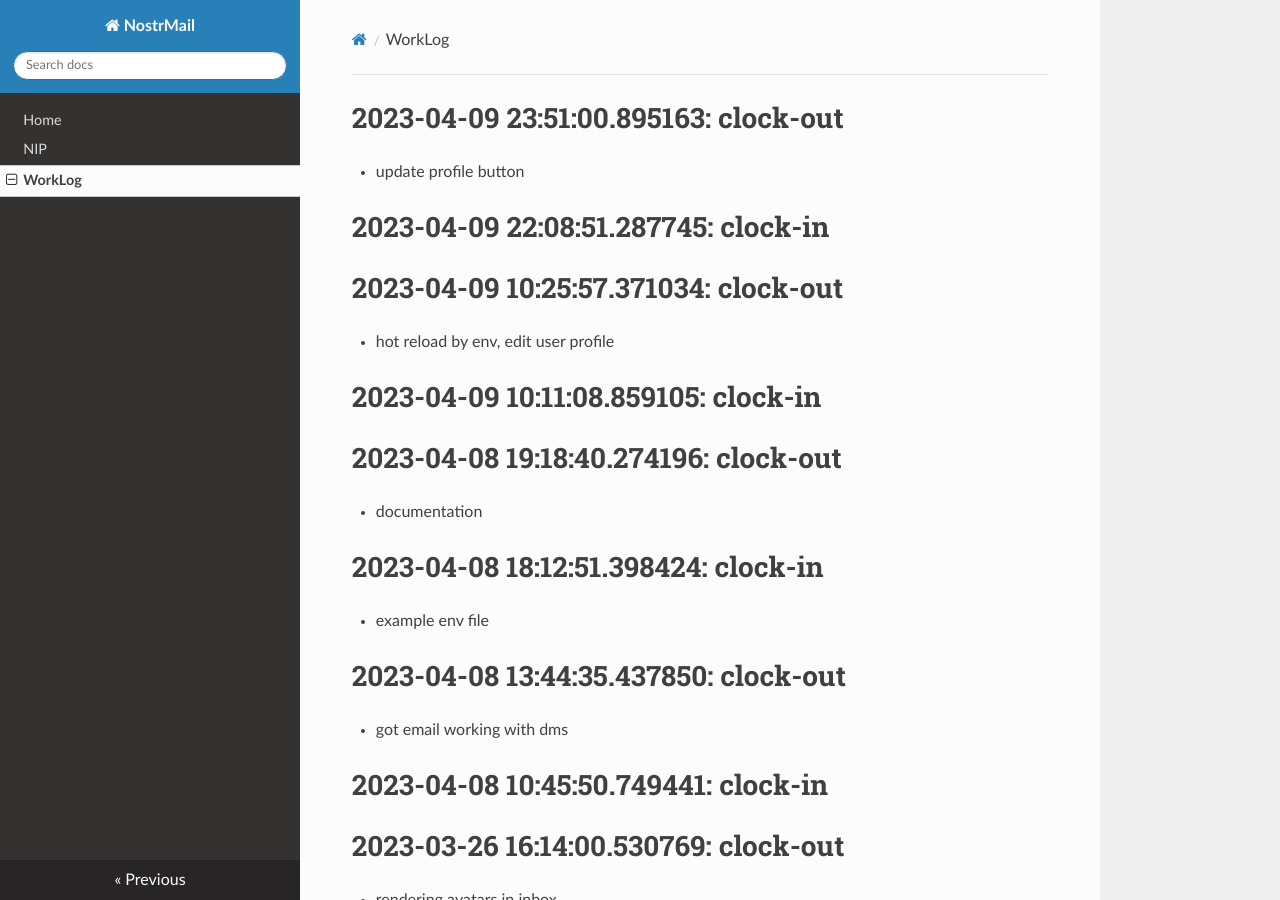
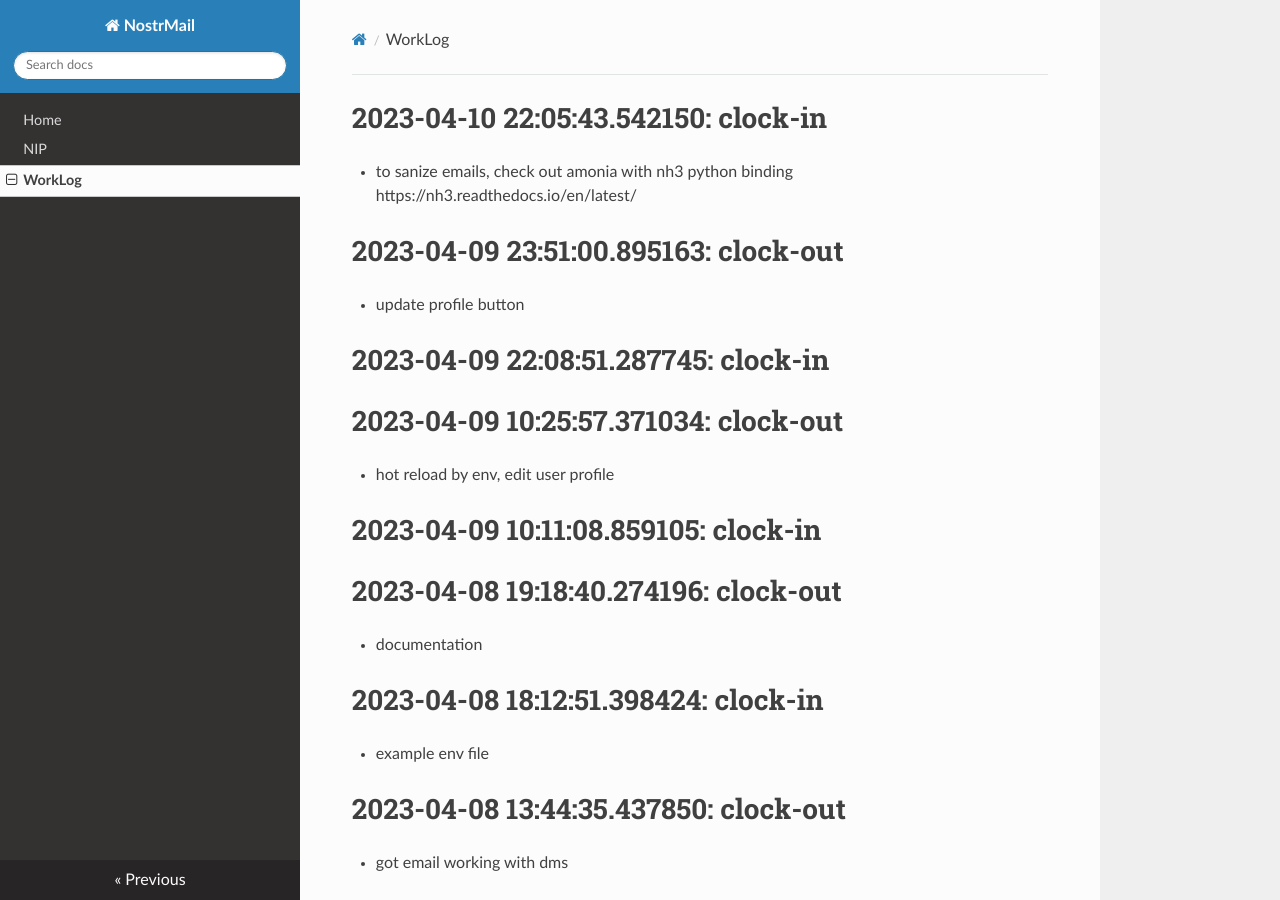
Before and after one commit to asherp/nostr-mail, an MkDocs documentation site: the page built from docs/WorkLog.md, in a window 1280 px wide and 900 px high. Built offline with MkDocs 1.6.1, drawn with Linux system fonts in a browser that asks for light colours; nearby versions of some CDN libraries.

Commit message:
clock-in

```diff
--- a/WorkLog.md
+++ b/WorkLog.md
@@ -1,3 +1,9 @@
+
+# 2023-04-10 22:05:43.542150: clock-in
+
+
+* to sanize emails, check out amonia with nh3 python binding https://nh3.readthedocs.io/en/latest/
+
 # 2023-04-09 23:51:00.895163: clock-out
 
 * update profile button
```
